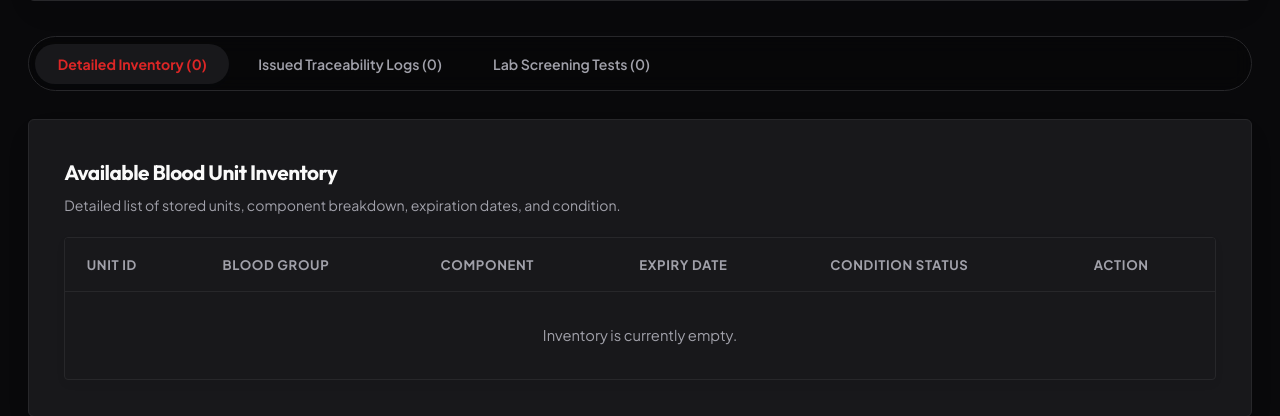
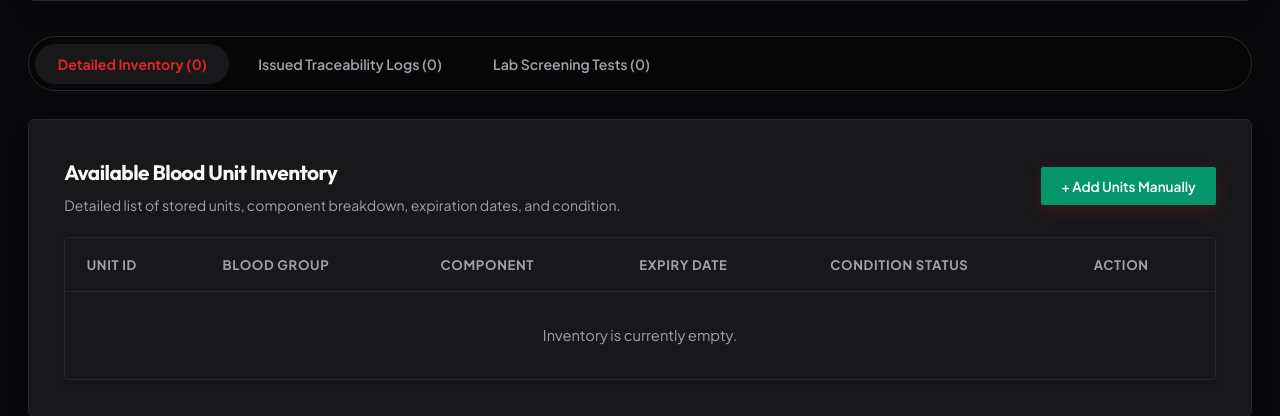
Before and after one commit to Shravya317/blood-bank-management-system, a Flask app: page /staff/dashboard in a window 1280 px wide. Shown: the part 1391-1807 px from the top of the page. Run offline with Flask 3, Linux system fonts and the light colour scheme; a user stored in the database is signed in; data that the repository does not hold is empty.

Commit message:
Add feature for staff to manually insert external inventory units

```diff
--- a/routes/staff.py
+++ b/routes/staff.py
@@ -156,3 +156,50 @@ def discard_unit():
     close_connection(conn, cursor)
 
     return redirect(url_for('staff.dashboard'))
+
+@staff_bp.route('/add_inventory', methods=['POST'])
+def add_inventory():
+    bg = request.form.get('blood_group')
+    component = request.form.get('component_type')
+    qty = int(request.form.get('qty', 1))
+
+    conn = get_db_connection()
+    cursor = conn.cursor(dictionary=True)
+
+    # 1. Ensure external donor exists for this blood group
+    phone = f"EXT-{bg}"
+    cursor.execute("SELECT Donor_ID FROM Donor WHERE Phone = %s", (phone,))
+    donor = cursor.fetchone()
+
+    if not donor:
+        cursor.execute("""
+            INSERT INTO Donor (Name, Blood_Group, Phone, Password)
+            VALUES ('External Source', %s, %s, 'ext123')
+        """, (bg, phone))
+        donor_id = cursor.lastrowid
+    else:
+        donor_id = donor['Donor_ID']
+
+    today = datetime.date.today().strftime('%Y-%m-%d')
+    expiry = (datetime.date.today() + datetime.timedelta(days=42)).strftime('%Y-%m-%d')
+    staff_id = session['user_id']
+
+    for _ in range(qty):
+        # 2. Create Donation
+        cursor.execute("""
+            INSERT INTO Donation (Donation_Date, Quantity_ML, Donation_Type, Donor_ID)
+            VALUES (%s, 450, 'External Transfer', %s)
+        """, (today, donor_id))
+        donation_id = cursor.lastrowid
+
+        # 3. Create Blood Unit
+        cursor.execute("""
+            INSERT INTO Blood_Unit (Component_Type, Expiry_Date, Collection_Type, Collection_Date, Storage_ID, Donation_ID, Staff_ID, Status)
+            VALUES (%s, %s, 'External Transfer', %s, 1, %s, %s, 'Available')
+        """, (component, expiry, today, donation_id, staff_id))
+
+    conn.commit()
+    close_connection(conn, cursor)
+
+    flash(f"Successfully added {qty} units of {bg} to the central inventory.", "success")
+    return redirect(url_for('staff.dashboard'))
--- a/templates/staff_dashboard.html
+++ b/templates/staff_dashboard.html
@@ -146,8 +146,15 @@
 
 <div id="tab-inv-detail" class="tab-content active">
     <div class="glass-panel">
-        <h3 style="font-size: 1.3rem; margin-bottom: 0.35rem;">Available Blood Unit Inventory</h3>
-        <p style="color: var(--text-muted); font-size: 0.88rem; margin-bottom: 1.25rem;">Detailed list of stored units, component breakdown, expiration dates, and condition.</p>
+        <div style="display: flex; justify-content: space-between; align-items: center; margin-bottom: 1.25rem; flex-wrap: wrap; gap: 1rem;">
+            <div>
+                <h3 style="font-size: 1.3rem; margin-bottom: 0.35rem;">Available Blood Unit Inventory</h3>
+                <p style="color: var(--text-muted); font-size: 0.88rem; margin: 0;">Detailed list of stored units, component breakdown, expiration dates, and condition.</p>
+            </div>
+            <button onclick="document.getElementById('addUnitModal').style.display='flex'" class="btn btn-primary btn-sm" style="font-size: 0.85rem; padding: 0.65rem 1.25rem; background: var(--success-color); border: none;">
+                + Add Units Manually
+            </button>
+        </div>
 
         <div class="table-responsive">
             <table>
@@ -263,4 +270,40 @@
         btnElement.classList.add('active');
     }
 </script>
+
+<!-- ADD UNIT MODAL -->
+<div id="addUnitModal" style="position: fixed; top: 0; left: 0; width: 100%; height: 100%; background: rgba(15, 23, 42, 0.75); backdrop-filter: blur(10px); display: none; justify-content: center; align-items: center; z-index: 1000; animation: fadeIn 0.3s ease-out;">
+    <div style="background: var(--card-bg); border-radius: var(--radius-lg); padding: 2.8rem; max-width: 520px; width: 100%; box-shadow: var(--shadow-lg); border-top: 8px solid var(--success-color);">
+        <h2 style="color: white; font-size: 1.5rem; margin-bottom: 1.5rem;">Add External Inventory</h2>
+        <form method="POST" action="{{ url_for('staff.add_inventory') }}">
+            <div class="form-group" style="text-align: left;">
+                <label>Blood Group:</label>
+                <select name="blood_group" class="form-control" required>
+                    <option value="A+">A+</option><option value="A-">A-</option>
+                    <option value="B+">B+</option><option value="B-">B-</option>
+                    <option value="O+">O+</option><option value="O-">O-</option>
+                    <option value="AB+">AB+</option><option value="AB-">AB-</option>
+                </select>
+            </div>
+            <div class="form-group" style="text-align: left;">
+                <label>Component Type:</label>
+                <select name="component_type" class="form-control" required>
+                    <option value="Whole Blood">Whole Blood</option>
+                    <option value="Packed Red Cells">Packed Red Cells</option>
+                    <option value="Platelets">Platelets</option>
+                    <option value="Plasma">Plasma</option>
+                </select>
+            </div>
+            <div class="form-group" style="text-align: left;">
+                <label>Quantity to Add (Units):</label>
+                <input type="number" name="qty" class="form-control" required min="1" max="100" value="1">
+            </div>
+            <div style="display: flex; gap: 1rem; margin-top: 2rem;">
+                <button type="button" onclick="document.getElementById('addUnitModal').style.display='none'" class="btn btn-secondary" style="flex: 1;">Cancel</button>
+                <button type="submit" class="btn btn-primary" style="flex: 1; background: var(--success-color); border: none;">Add to Live Inventory</button>
+            </div>
+        </form>
+    </div>
+</div>
+
 {% endblock %}
```
